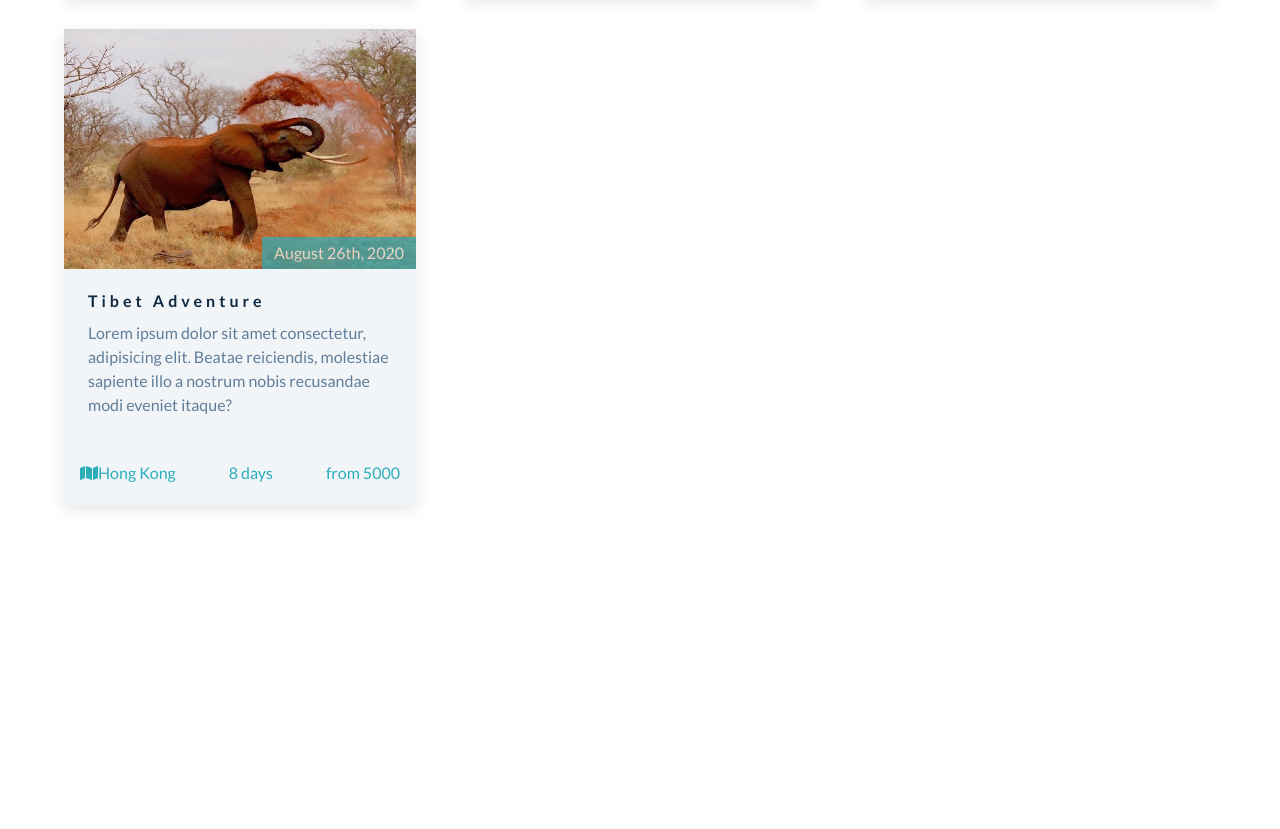
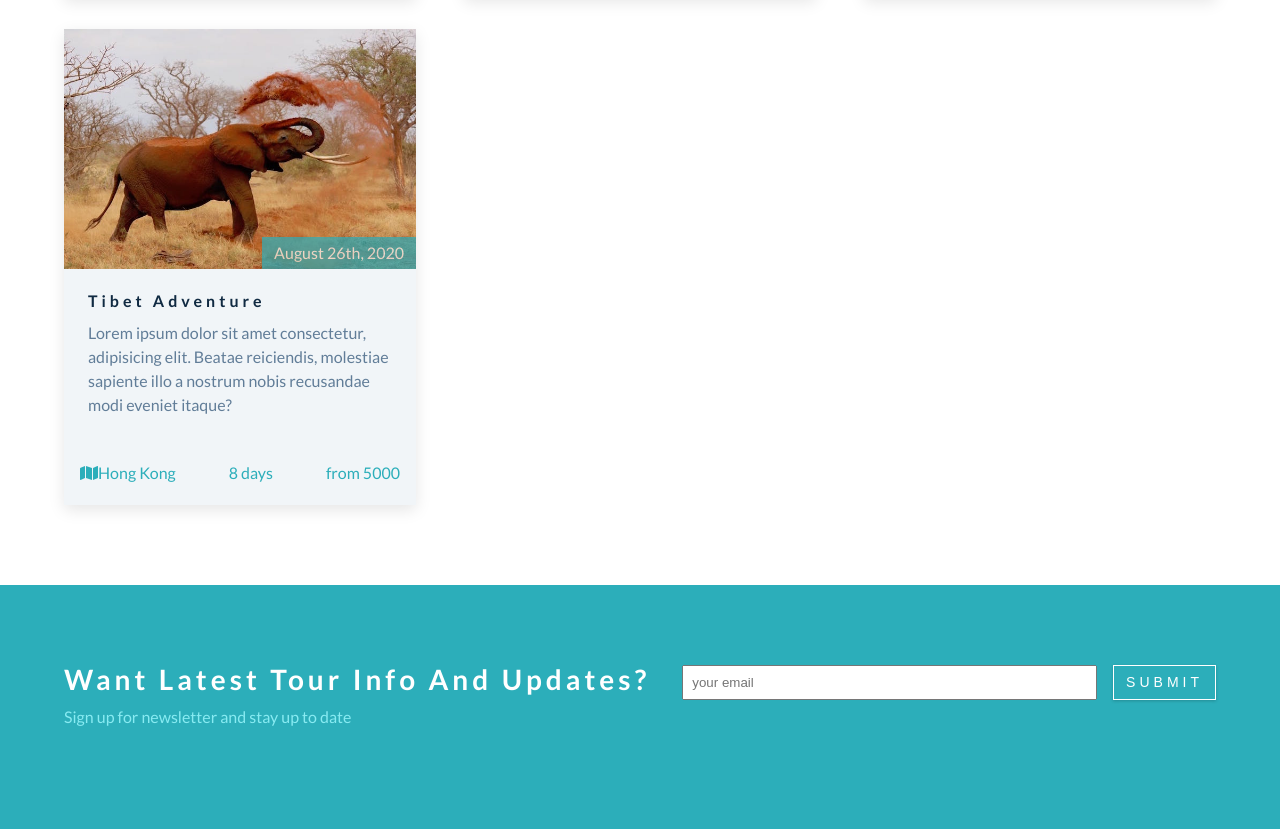
Before and after one commit to aadilmallick/backroads, a website: page index.html in a window 1280 px wide. Shown: the part 2604-3433 px from the top of the page. Before the commit the page ends 3189 px from the top, so only its background shows below. Drawn offline with Linux system fonts and the light colour scheme.

Commit message:
add contact form

```diff
--- a/index.html
+++ b/index.html
@@ -209,6 +209,24 @@
     <!-- end of featured tours -->
 
     <!-- contact -->
+    <section id="contact">
+      <div class="contact-center container">
+        <article class="contact-title">
+          <h3>want latest tour info and updates?</h3>
+          <p>Sign up for newsletter and stay up to date</p>
+        </article>
+        <form action="" class="contact-form">
+          <input
+            type="email"
+            name="email"
+            id=""
+            class="form-control"
+            placeholder="your email"
+          />
+          <button type="submit" class="btn">submit</button>
+        </form>
+      </div>
+    </section>
 
     <!-- end of contact -->
 
--- a/sass/styles.scss
+++ b/sass/styles.scss
@@ -451,6 +451,43 @@ Contact
 ===============
 */
 
+#contact {
+  background-color: var(--clr-primary-5);
+  .contact-title {
+    color: var(--clr-white);
+    p {
+      color: var(--clr-primary-8);
+    }
+  }
+  .contact-form {
+    display: flex;
+    gap: 0 1rem;
+    max-width: 28rem;
+    .form-control {
+      flex: 1 1 4rem;
+      padding: 0.5rem;
+    }
+    button {
+      border: 1px solid var(--clr-white);
+    }
+  }
+}
+
+@media (min-width: $laptop) {
+  #contact {
+    .contact-center {
+      display: flex;
+      align-items: flex-start;
+      flex-wrap: wrap;
+      gap: 2rem;
+    }
+    .contact-form {
+      flex: 1 1 auto;
+      max-width: 100%;
+    }
+  }
+}
+
 /*
 ===============
 Gallery
```
Also changed, not shown: css/styles.css, 1 other file.
